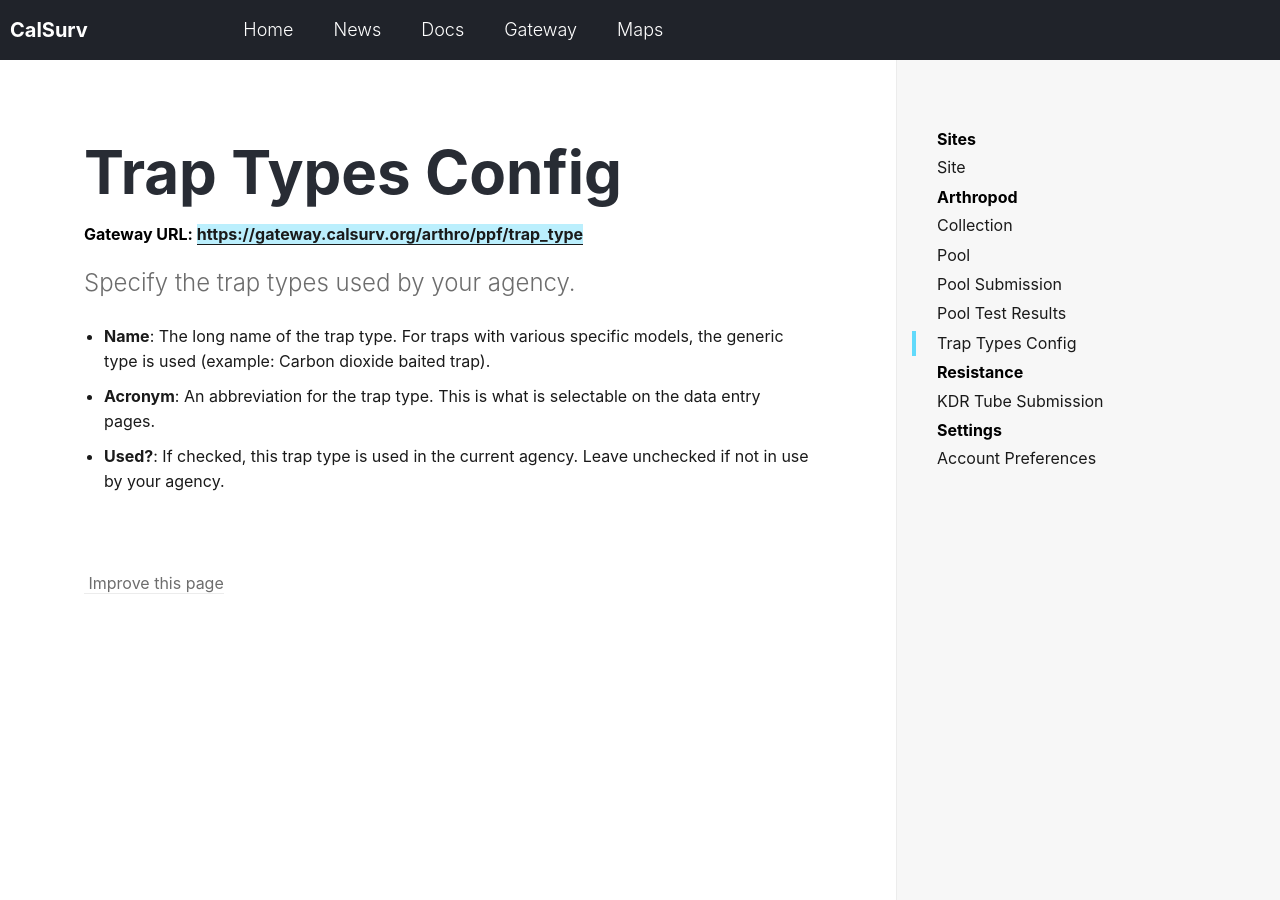
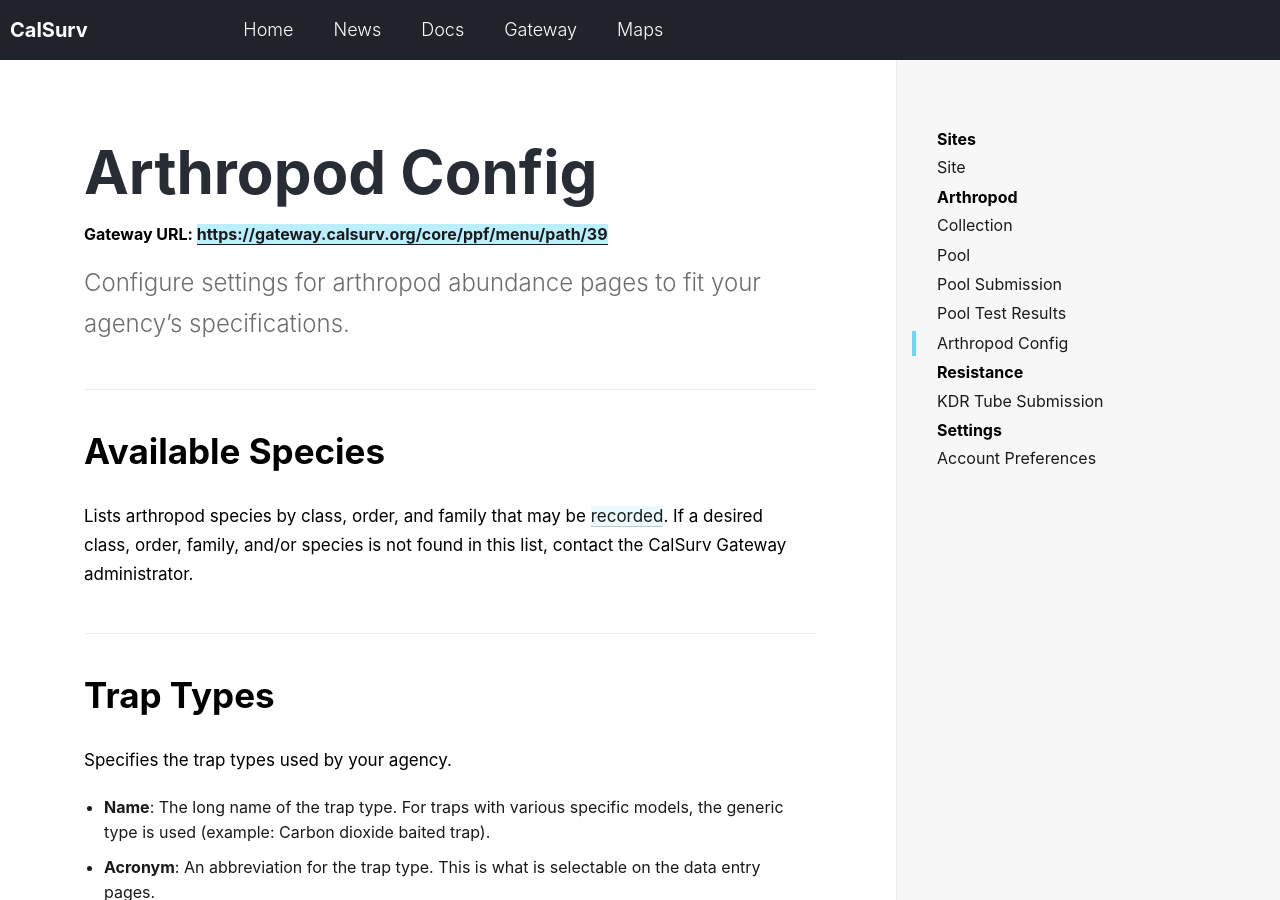
Before and after one commit to tlvaldepena/vectorsurv.org, a Jekyll site: the page built from _docs/arthropod/trap-types.md, in a window 1280 px wide and 900 px high. Built offline with Jekyll 4.4.1, drawn with Linux system fonts in a browser that asks for light colours; some of the changed text lies outside the part shown.

Commit message:
Make page about generic arthropod config

```diff
--- a/_docs/arthropod/trap-types.md
+++ b/_docs/arthropod/trap-types.md
@@ -1,9 +1,18 @@
 ---
-title: Trap Types Config
-gateway-url: https://gateway.calsurv.org/arthro/ppf/trap_type
+title: Arthropod Config
+gateway-url: https://gateway.calsurv.org/core/ppf/menu/path/39
 ---
-Specify the trap types used by your agency.
+Configure settings for arthropod abundance pages to fit your agency's specifications.
+
+## Available Species
+Lists arthropod species by class, order, and family that may be [recorded]({{ site.baseurl }}/docs/arthropod/collection). If a desired class, order, family, and/or species is not found in this list, contact the CalSurv Gateway administrator.
+
+## Trap Types
+Specifies the trap types used by your agency.
 
 * **Name**: The long name of the trap type. For traps with various specific models, the generic type is used (example: Carbon dioxide baited trap).
 * **Acronym**: An abbreviation for the trap type. This is what is selectable on the data entry pages.
 * **Used?**: If checked, this trap type is used in the current agency. Leave unchecked if not in use by your agency.
+
+## Lab Preference
+Indicate the default lab used by your agency when [submitting new pools]({{ site.baseurl }}/docs/arthropod/submission) for testing.
```
